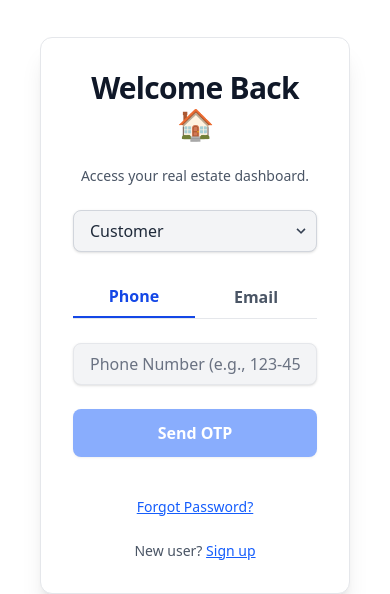
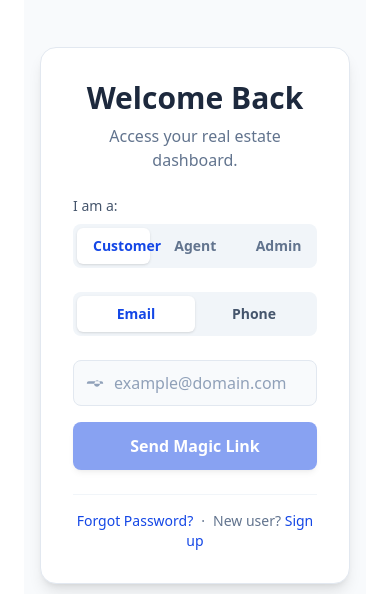
Before and after one commit to ashtoshsharansrivastava/pnbw_website, a React (Vite) app in the folder pnbw_website/my-app/: page /login in a window 390 px wide. Shown: the part 292-886 px from the top of the page. Built offline with nearby package versions, Linux system fonts and the light colour scheme; no server answers; a web font is replaced by a local one.

Commit message:
i have re arranged the about

```diff
--- a/pnbw_website/my-app/src/pages/Auth/Login.jsx
+++ b/pnbw_website/my-app/src/pages/Auth/Login.jsx
@@ -1,14 +1,20 @@
 import React, { useState } from 'react';
 import { Link, useNavigate } from 'react-router-dom';
-// The path '../../store/useAuthStore.js' is typically correct if Login.jsx is in 'src/pages/Auth/'
-// and useAuthStore.js is in 'src/store/'. This path implies navigating up two directories.
 import { useAuthStore } from '../../store/useAuthStore.js';
 
+// --- Helper component for icons to keep the main component cleaner ---
+const Icon = ({ path, className = "w-6 h-6" }) => (
+  <svg xmlns="http://www.w3.org/2000/svg" viewBox="0 0 24 24" fill="currentColor" className={className}>
+    <path fillRule="evenodd" d={path} clipRule="evenodd" />
+  </svg>
+);
+
 export default function Login() {
+  // --- All your existing state and logic remains unchanged ---
   const navigate = useNavigate();
   const login = useAuthStore((s) => s.login);
 
-  const [tab, setTab] = useState('phone');         // 'phone' or 'email'
+  const [tab, setTab] = useState('email');         // 'phone' or 'email', default to email
   const [step, setStep] = useState('enterPhone');  // for phone flow
   const [phone, setPhone] = useState('');
   const [otp, setOtp] = useState('');
@@ -18,11 +24,9 @@ export default function Login() {
   const [phoneError, setPhoneError] = useState(null);
   const [emailError, setEmailError] = useState(null);
 
-  // Hardcoded admin credentials
   const adminPhone = '8005431236';
   const adminEmail = 'ashutoshsharansrivastava@gmail.com';
 
-  // Phone number validation regex: 10 digits
   const validatePhone = (number) => {
     const phoneRegex = /^\d{10}$/;
     if (!phoneRegex.test(number)) {
@@ -33,7 +37,6 @@ export default function Login() {
     return true;
   };
 
-  // Email validation regex: basic format (e.g., user@domain.com)
   const validateEmail = (emailAddress) => {
     const emailRegex = /\S+@\S+\.\S+/;
     if (!emailRegex.test(emailAddress)) {
@@ -47,7 +50,6 @@ export default function Login() {
   const handlePhoneChange = (e) => {
     const value = e.target.value;
     setPhone(value);
-    // Validate only if there's an existing error or if the user has typed enough
     if (phoneError || value.length === 10) {
       validatePhone(value);
     }
@@ -56,27 +58,20 @@ export default function Login() {
   const handleEmailChange = (e) => {
     const value = e.target.value;
     setEmail(value);
-    // Validate only if there's an existing error or if the user has typed enough
-    if (emailError || value.includes('@')) { // Basic trigger for email validation
+    if (emailError || value.includes('@')) {
       validateEmail(value);
     }
   };
 
   const handleSendOtp = async () => {
     setError(null);
-    if (!validatePhone(phone)) {
-      return; // Stop if phone number is invalid
-    }
-
+    if (!validatePhone(phone)) return;
     try {
       let currentRole = role;
       if (phone === adminPhone) {
         currentRole = 'admin';
-        setRole('admin'); // Update state to reflect admin role
+        setRole('admin');
       }
-
-      // TODO: call your API to send OTP to `phone` with the `currentRole`
-      // Example: await authAPI.sendOtp({ phone, role: currentRole }); // Assuming authAPI has this method
       console.log(`Sending OTP to ${phone} with role ${currentRole}`);
       setStep('enterOtp');
     } catch (err) {
@@ -87,17 +82,12 @@ export default function Login() {
 
   const handleVerifyOtp = async () => {
     setError(null);
-    if (!validatePhone(phone)) {
-      return; // Should not happen if send OTP was successful, but good to double check
-    }
-
+    if (!validatePhone(phone)) return;
     try {
       let currentRole = role;
       if (phone === adminPhone) {
         currentRole = 'admin';
       }
-
-      // The useAuthStore.js already calls authAPI.login, so we don't need to call authAPI directly here
       await login({ phone, otp, role: currentRole });
       navigate('/', { replace: true });
     } catch (err) {
@@ -108,18 +98,13 @@ export default function Login() {
 
   const handleEmailLogin = async () => {
     setError(null);
-    if (!validateEmail(email)) {
-      return; // Stop if email is invalid
-    }
-
+    if (!validateEmail(email)) return;
     try {
       let currentRole = role;
       if (email === adminEmail) {
         currentRole = 'admin';
-        setRole('admin'); // Update state to reflect admin role
+        setRole('admin');
       }
-
-      // The useAuthStore.js already calls authAPI.login, so we don't need to call authAPI directly here
       await login({ email, role: currentRole });
       navigate('/', { replace: true });
     } catch (err) {
@@ -130,162 +115,171 @@ export default function Login() {
 
   const isPhoneValid = phone.length > 0 && !phoneError;
   const isEmailValid = email.length > 0 && !emailError;
+  // --- End of unchanged logic ---
 
+
+  // --- Redesigned UI starts here ---
   return (
-    <div className="min-h-screen flex items-center justify-center p-4 font-inter"> {/* Removed background class */}
-      <div className="w-full max-w-md mx-auto p-8 space-y-6 bg-white rounded-xl shadow-xl border border-gray-200">
-        {/* Page title */}
-        <h1 className="text-center text-3xl sm:text-4xl font-bold text-gray-900 tracking-tight">
-          Welcome Back <span role="img" aria-label="House emoji" className="text-blue-600">🏠</span>
+    <div className="min-h-screen flex items-center justify-center bg-slate-50 p-4 font-sans">
+      <div className="w-full max-w-md bg-white rounded-2xl shadow-lg border border-slate-200 p-8 space-y-6">
+
+        {/* Header */}
+        <div className="text-center space-y-2">
+          <h1 className="text-3xl font-bold text-slate-800">
+            Welcome Back
           </h1>
-        <p className="text-center text-sm sm:text-base text-gray-600 max-w-xs mx-auto">
+          <p className="text-slate-500">
             Access your real estate dashboard.
           </p>
+        </div>
 
-        {/* Role Selection Dropdown */}
-        <div className="flex justify-center mt-6">
-          <div className="relative w-full">
-            <select
-              value={role}
-              onChange={(e) => setRole(e.target.value)}
-              className="block w-full px-4 py-2 bg-gray-100 text-gray-800 rounded-lg border border-gray-300 focus:outline-none focus:ring-2 focus:ring-blue-500 transition-colors duration-200 cursor-pointer shadow-sm appearance-none"
+        {/* Role Selector */}
+        <div>
+          <label className="text-sm font-medium text-slate-600 mb-2 block">I am a:</label>
+          <div className="grid grid-cols-3 gap-2 rounded-lg bg-slate-100 p-1">
+            {['customer', 'agent', 'admin'].map((r) => (
+              <button
+                key={r}
+                onClick={() => setRole(r)}
+                className={`px-4 py-2 text-sm font-semibold rounded-md transition-all duration-200 focus:outline-none focus:ring-2 focus:ring-offset-2 focus:ring-blue-500 ${
+                  role === r
+                    ? 'bg-white text-blue-700 shadow-sm'
+                    : 'bg-transparent text-slate-500 hover:bg-slate-200'
+                }`}
               >
-              <option value="customer">Customer</option>
-              <option value="agent">Agent</option>
-              {/* The admin option is visible but will only work with the predefined credentials */}
-              <option value="admin">Admin</option>
-            </select>
-            <div className="pointer-events-none absolute inset-y-0 right-0 flex items-center px-2 text-gray-700">
-              <svg className="fill-current h-4 w-4" xmlns="http://www.w3.org/2000/svg" viewBox="0 0 20 20"><path d="M9.293 12.95l.707.707L15.657 8l-1.414-1.414L10 10.828 5.757 6.586 4.343 8z"/></svg>
-            </div>
+                {r.charAt(0).toUpperCase() + r.slice(1)}
+              </button>
+            ))}
           </div>
         </div>
 
-        {/* Tabs */}
-        <div className="flex justify-center border-b border-gray-200 text-gray-700 mt-4">
+        {/* Tabs for Phone/Email */}
+        <div className="flex bg-slate-100 rounded-lg p-1">
           <button
-            onClick={() => {
-              setTab('phone');
-              setStep('enterPhone');
-              setError(null);
-              setPhoneError(null);
-              setEmailError(null); // Clear email errors when switching tabs
-            }}
-            className={`flex-1 text-center py-2 text-base font-semibold transition-all duration-200 ease-in-out ${
-              tab === 'phone'
-                ? 'text-blue-700 border-b-2 border-blue-700'
-                : 'text-gray-600 hover:text-blue-600'
+            onClick={() => { setTab('email'); setError(null); }}
+            className={`w-full py-2 rounded-md font-semibold text-sm transition-colors ${
+              tab === 'email' ? 'bg-white text-blue-700 shadow-sm' : 'text-slate-600 hover:bg-slate-200'
+            }`}
+          >
+            Email
+          </button>
+          <button
+            onClick={() => { setTab('phone'); setStep('enterPhone'); setError(null); }}
+            className={`w-full py-2 rounded-md font-semibold text-sm transition-colors ${
+              tab === 'phone' ? 'bg-white text-blue-700 shadow-sm' : 'text-slate-600 hover:bg-slate-200'
             }`}
           >
             Phone
           </button>
+        </div>
+
+        {/* Form Content */}
+        <div className="space-y-4">
+          {/* Email Flow */}
+          {tab === 'email' && (
+            <div className="space-y-4">
+              <div className="relative">
+                <span className="absolute inset-y-0 left-0 flex items-center pl-3">
+                  <Icon path="M2.25 12.75V12A2.25 2.25 0 014.5 9.75h15A2.25 2.25 0 0121.75 12v.75m-8.9-3.563A3.75 3.75 0 1112 15.563a3.75 3.75 0 01-1.15-2.813z" className="w-5 h-5 text-slate-400"/>
+                </span>
+                <input
+                  type="email"
+                  value={email}
+                  onChange={handleEmailChange}
+                  onBlur={() => validateEmail(email)}
+                  placeholder="example@domain.com"
+                  className={`w-full pl-10 pr-4 py-2.5 bg-slate-50 text-slate-800 rounded-lg placeholder-slate-400 border transition-colors ${
+                    emailError ? 'border-red-400 focus:border-red-500 focus:ring-red-500/20' : 'border-slate-200 focus:border-blue-500 focus:ring-blue-500/20'
+                  } focus:outline-none focus:ring-2`}
+                />
+              </div>
+              {emailError && <p className="text-red-600 text-xs font-medium">{emailError}</p>}
               <button
-            onClick={() => {
-              setTab('email');
-              setError(null);
-              setPhoneError(null); // Clear phone errors when switching tabs
-              setEmailError(null);
-            }}
-            className={`flex-1 text-center py-2 text-base font-semibold transition-all duration-200 ease-in-out ${
-              tab === 'email'
-                ? 'text-blue-700 border-b-2 border-blue-700'
-                : 'text-gray-600 hover:text-blue-600'
-            }`}
+                onClick={handleEmailLogin}
+                disabled={!isEmailValid}
+                className="w-full py-3 bg-blue-700 hover:bg-blue-800 text-white rounded-lg font-semibold disabled:opacity-50 disabled:cursor-not-allowed transition-all duration-200 shadow-md hover:shadow-lg"
               >
-            Email
+                Send Magic Link
               </button>
             </div>
+          )}
 
           {/* Phone Flow */}
           {tab === 'phone' && (
             <>
               {step === 'enterPhone' ? (
-              <>
+                <div className="space-y-4">
+                  <div className="relative">
+                     <span className="absolute inset-y-0 left-0 flex items-center pl-3">
+                        <Icon path="M2.25 6.75c0 8.284 6.716 15 15 15h2.25a2.25 2.25 0 002.25-2.25v-1.372c0-.516-.351-.966-.852-1.091l-4.423-1.106c-.44-.11-.902.055-1.173.417l-.97 1.293c-.282.376-.769.542-1.21.38a12.035 12.035 0 01-7.143-7.143c-.162-.441.004-.928.38-1.21l1.293-.97c.363-.271.527-.734.417-1.173L6.963 3.102a1.125 1.125 0 00-1.091-.852H4.5A2.25 2.25 0 002.25 4.5v2.25z" className="w-5 h-5 text-slate-400"/>
+                    </span>
                     <input
                       type="tel"
                       value={phone}
                       onChange={handlePhoneChange}
-                  onBlur={() => validatePhone(phone)} // Validate on blur
-                  placeholder="Phone Number (e.g., 123-456-7890)"
-                  className={`w-full px-4 py-2 bg-gray-100 text-gray-800 rounded-lg placeholder-gray-500 border border-gray-200 focus:outline-none focus:ring-2 ${
-                    phoneError ? 'border-red-500 focus:ring-red-300' : 'focus:ring-blue-400'
-                  } transition-all duration-200 shadow-sm`}
+                      onBlur={() => validatePhone(phone)}
+                      placeholder="10-digit phone number"
+                      className={`w-full pl-10 pr-4 py-2.5 bg-slate-50 text-slate-800 rounded-lg placeholder-slate-400 border transition-colors ${
+                        phoneError ? 'border-red-400 focus:border-red-500 focus:ring-red-500/20' : 'border-slate-200 focus:border-blue-500 focus:ring-blue-500/20'
+                      } focus:outline-none focus:ring-2`}
                     />
-                {phoneError && <p className="text-red-600 text-xs mt-1 font-medium">{phoneError}</p>}
+                  </div>
+                  {phoneError && <p className="text-red-600 text-xs font-medium">{phoneError}</p>}
                   <button
                     onClick={handleSendOtp}
                     disabled={!isPhoneValid}
-                  className="w-full py-3 bg-blue-600 hover:bg-blue-700 text-white rounded-lg font-semibold disabled:opacity-50 disabled:cursor-not-allowed transition-all duration-200 shadow-sm"
+                    className="w-full py-3 bg-blue-700 hover:bg-blue-800 text-white rounded-lg font-semibold disabled:opacity-50 disabled:cursor-not-allowed transition-all duration-200 shadow-md hover:shadow-lg"
                   >
                     Send OTP
                   </button>
-              </>
+                </div>
               ) : (
-              <>
+                <div className="space-y-4">
+                  <div className="relative">
+                    <span className="absolute inset-y-0 left-0 flex items-center pl-3">
+                        <Icon path="M15.75 5.25a3 3 0 013 3m3 0a6 6 0 01-7.029 5.912c-.563-.097-1.159.026-1.563.43L10.5 17.25H8.25v2.25H6v2.25H2.25v-2.818c0-.597.237-1.17.659-1.591l6.499-6.499c.404-.404.527-1 .43-1.563A6 6 0 1121.75 8.25z" className="w-5 h-5 text-slate-400"/>
+                    </span>
                     <input
                       type="text"
                       value={otp}
                       onChange={(e) => setOtp(e.target.value)}
-                  placeholder="Enter OTP"
-                  className="w-full px-4 py-2 bg-gray-100 text-gray-800 rounded-lg placeholder-gray-500 border border-gray-200 focus:outline-none focus:ring-2 focus:ring-blue-400 transition-all duration-200 shadow-sm"
+                      placeholder="Enter 6-digit OTP"
+                      className="w-full pl-10 pr-4 py-2.5 bg-slate-50 text-slate-800 rounded-lg placeholder-slate-400 border border-slate-200 focus:outline-none focus:ring-2 focus:border-blue-500 focus:ring-blue-500/20 transition-colors"
                     />
+                  </div>
                   <button
                     onClick={handleVerifyOtp}
                     disabled={!otp}
-                  className="w-full py-3 bg-blue-600 hover:bg-blue-700 text-white rounded-lg font-semibold text-base disabled:opacity-50 disabled:cursor-not-allowed transition-all duration-200 shadow-sm"
+                    className="w-full py-3 bg-blue-700 hover:bg-blue-800 text-white rounded-lg font-semibold disabled:opacity-50 disabled:cursor-not-allowed transition-all duration-200 shadow-md hover:shadow-lg"
                   >
-                  Verify &amp; Continue
+                    Verify & Continue
                   </button>
-              </>
+                </div>
               )}
             </>
           )}
-
-        {/* Email Flow */}
-        {tab === 'email' && (
-          <>
-            <input
-              type="email"
-              value={email}
-              onChange={handleEmailChange}
-              onBlur={() => validateEmail(email)} // Validate on blur
-              placeholder="Email Address (e.g., example@domain.com)"
-              className={`w-full px-4 py-2 bg-gray-100 text-gray-800 rounded-lg placeholder-gray-500 border border-gray-200 focus:outline-none focus:ring-2 ${
-                emailError ? 'border-red-500 focus:ring-red-300' : 'focus:ring-blue-400'
-              } transition-all duration-200 shadow-sm`}
-            />
-            {emailError && <p className="text-red-600 text-xs mt-1 font-medium">{emailError}</p>}
-            <button
-              onClick={handleEmailLogin}
-              disabled={!isEmailValid}
-              className="w-full py-3 bg-blue-600 hover:bg-blue-700 text-white rounded-lg font-semibold text-base disabled:opacity-50 disabled:cursor-not-allowed transition-all duration-200 shadow-sm"
-            >
-              Send Magic Link
-            </button>
-          </>
-        )}
+        </div>
 
         {/* Error Message */}
         {error && (
-          <p className="text-center text-red-700 font-semibold bg-red-50 p-2 rounded-md border border-red-300 text-sm">
+          <div className="text-center text-red-600 font-medium bg-red-50 p-3 rounded-lg border border-red-200 text-sm">
             {error}
-          </p>
+          </div>
         )}
 
-        {/* Forgot Password Link */}
-        <p className="text-center text-sm text-gray-600 mt-4">
-          <Link to="/forgot-password" className="underline font-medium text-blue-600 hover:text-blue-800 transition-colors duration-200">
+        {/* Footer Links */}
+        <div className="text-center text-sm text-slate-500 pt-4 border-t border-slate-100">
+          <Link to="/forgot-password" className="font-medium text-blue-700 hover:text-blue-600 transition-colors">
             Forgot Password?
           </Link>
-        </p>
-
-        {/* Sign Up Link */}
-        <p className="text-center text-sm text-gray-600">
+          <span className="mx-2">·</span>
+          <span>
             New user?{' '}
-          <Link to="/signup" className="underline font-medium text-blue-600 hover:text-blue-800 transition-colors duration-200">
+            <Link to="/signup" className="font-medium text-blue-700 hover:text-blue-600 transition-colors">
               Sign up
             </Link>
-        </p>
+          </span>
+        </div>
       </div>
     </div>
   );
```
Also changed, not shown: pnbw_website/my-app/src/pages/About.jsx (+17 -27 lines). Lines whose indentation alone changed are shown as unchanged.
